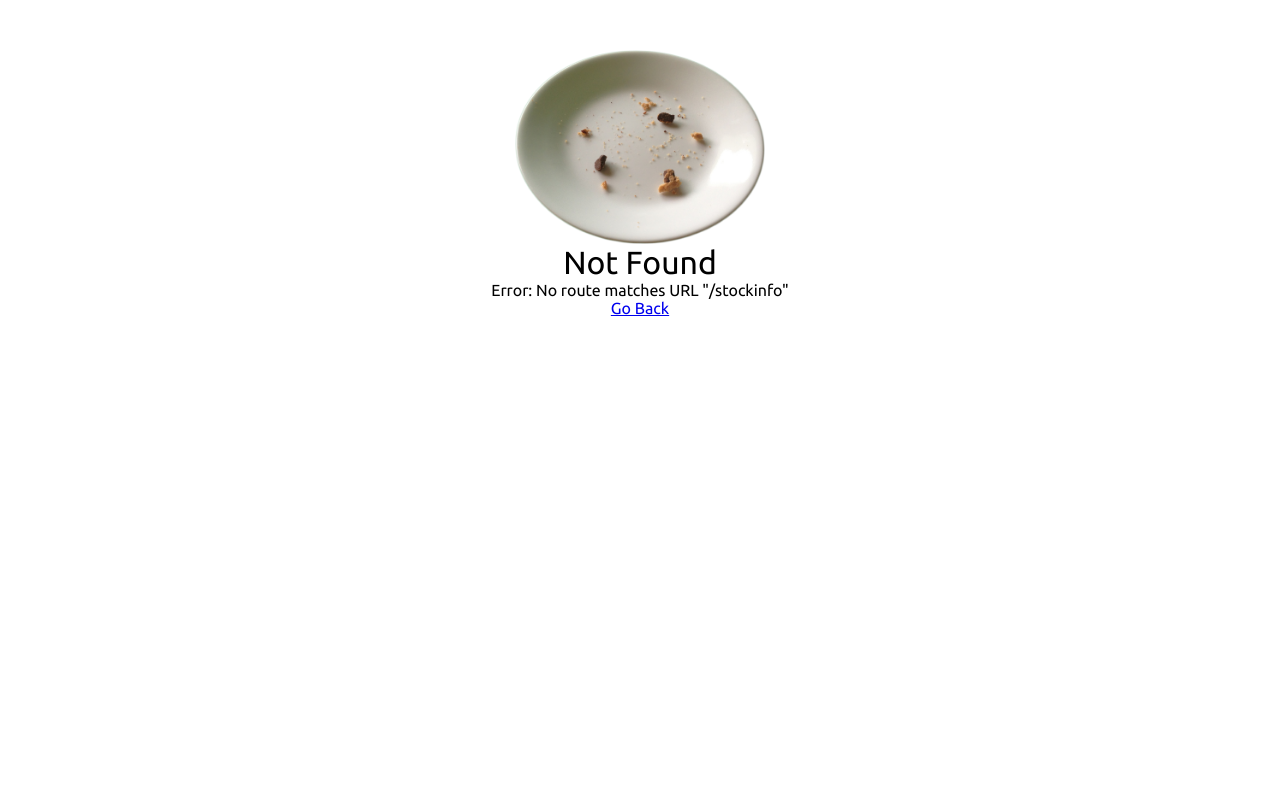
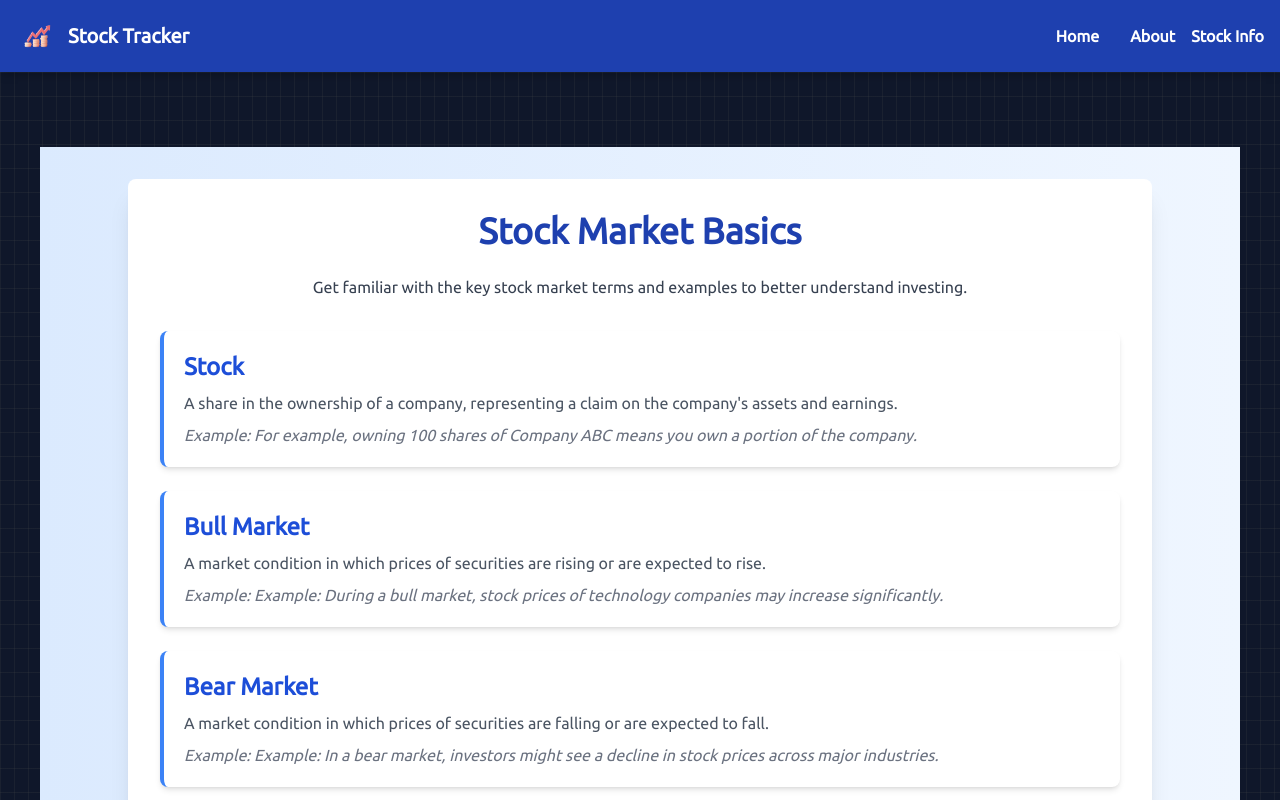
Before and after one commit to tokosaniya09/STOCK_ANALYSIS, a React (Vite) app: page /stockinfo in a window 1280 px wide. Before the commit this address had no page. Shown: the top 800 px of the page. Built offline with nearby package versions, Linux system fonts and the light colour scheme.

Commit message:
StockInfo Page added

```diff
--- a/package.json
+++ b/package.json
@@ -14,7 +14,7 @@
     "react": "^18.2.0",
     "react-dom": "^18.2.0",
     "react-icons": "^4.10.1",
-    "react-router-dom": "^6.14.1"
+    "react-router-dom": "^6.27.0"
   },
   "devDependencies": {
     "@types/react": "^18.2.14",
--- a/src/App.jsx
+++ b/src/App.jsx
@@ -1,21 +1,53 @@
+// import "./App.css";
+// import { Outlet, BrowserRouter as Router, Routes, Route  } from "react-router-dom";
+// import NavBar from "./components/NavBar";
+// import StockInfo from "./components/StockInfo";
+// import Home from "./pages/HomePage";
+
+// function App() {
+//   return (
+//     <div className="App">
+//       <div className="container">
+//         <NavBar />
+//         <main className="main_container">
+//         <Routes>
+//           <Route path="/" element={<Home />} />
+//           <Route path="/stockinfo" element={<StockInfo />} />
+//           <Route path="*" element={<Outlet />} />
+//         </Routes>
+//         </main>
+//       </div>
+//     </div>
+//   );
+// }
+
+// export default App;
+
 import "./App.css";
-import { Outlet } from "react-router-dom";
+import { BrowserRouter as Router, Routes, Route } from "react-router-dom";
 import NavBar from "./components/NavBar";
+import StockInfo from "./components/StockInfo";
+import Home from "./pages/HomePage";
 
 function App() {
   return (
-    <div className="App">
-      <div class="container">
-        <NavBar />
-        <main className="main_container">
-          <Outlet />
-        </main>
+      <div className="App">
+        <div className="container">
+          <NavBar />
+          <main className="main_container">
+            <Routes>
+              <Route path="/" element={<Home />} />
+              <Route path="/stockinfo" element={<StockInfo />} />
+              <Route path="*" element={<div>Page Not Found</div>} />
+            </Routes>
+          </main>
+        </div>
       </div>
-    </div>
   );
 }
 
 export default App;
+
 
 
 {/* <div className="App">
--- a/src/components/NavBar.jsx
+++ b/src/components/NavBar.jsx
@@ -1,12 +1,32 @@
+// import { Link } from "react-router-dom";
+// import logo from "../assets/logo.png";
+
+// export default function NavBar() {
+//   return (
+//     <nav >
+//       <img className="logo" src={logo} alt="Logo" />
+//       <Link to="/">Home</Link>
+//       <Link to="/about">About</Link>
+//       <Link to="/stockinfo">Stock Info</Link>
+//     </nav>
+//   );
+// }
+
 import { Link } from "react-router-dom";
 import logo from "../assets/logo.png";
 
 export default function NavBar() {
   return (
-    <nav >
-      <img className="logo" src={logo} alt="Logo" />
-      <Link to="/">Home</Link>
-      <Link to="/about">About</Link>
+    <nav className="bg-blue-800 p-4 flex items-center justify-between">
+      <div className="flex items-center">
+        <img className="h-10 w-10 mr-3" src={logo} alt="Logo" />
+        <span className="text-white text-xl font-bold">Stock Tracker</span>
+      </div>
+      <div className="space-x-4">
+        <Link to="/" className="text-white hover:text-gray-300">Home</Link>
+        <Link to="/about" className="text-white hover:text-gray-300">About</Link>
+        <Link to="/stockinfo" className="text-white hover:text-gray-300">Stock Info</Link>
+      </div>
     </nav>
   );
 }
--- /dev/null
+++ b/src/components/StockInfo.jsx
@@ -0,0 +1,78 @@
+import React from 'react';
+
+const stockTerms = [
+  {
+    term: 'Stock',
+    definition: 'A share in the ownership of a company, representing a claim on the company\'s assets and earnings.',
+    example: 'For example, owning 100 shares of Company ABC means you own a portion of the company.'
+  },
+  {
+    term: 'Bull Market',
+    definition: 'A market condition in which prices of securities are rising or are expected to rise.',
+    example: 'Example: During a bull market, stock prices of technology companies may increase significantly.'
+  },
+  {
+    term: 'Bear Market',
+    definition: 'A market condition in which prices of securities are falling or are expected to fall.',
+    example: 'Example: In a bear market, investors might see a decline in stock prices across major industries.'
+  },
+  {
+    term: 'Dividend',
+    definition: 'A portion of a company\'s earnings distributed to shareholders, usually in the form of cash or additional shares.',
+    example: 'For instance, if Company XYZ pays a dividend of $2 per share, and you own 50 shares, you will receive $100 as a dividend.'
+  },
+  {
+    term: 'IPO (Initial Public Offering)',
+    definition: 'The process by which a private company becomes publicly traded on a stock exchange by issuing shares to the public for the first time.',
+    example: 'Example: When a company like Uber went public, it held an IPO to sell shares to investors for the first time.'
+  },
+  {
+    term: 'Market Capitalization',
+    definition: 'The total value of a company\'s outstanding shares of stock, calculated by multiplying the share price by the number of shares.',
+    example: 'For example, if a company has 1 million shares outstanding and each share is worth $50, the market cap is $50 million.'
+  },
+  {
+    term: 'P/E Ratio (Price-to-Earnings Ratio)',
+    definition: 'A valuation ratio of a company\'s current share price compared to its per-share earnings.',
+    example: 'Example: If a company\'s stock is trading at $30 and the earnings per share is $2, the P/E ratio would be 15.'
+  },
+  {
+    term: 'Blue Chip Stocks',
+    definition: 'Shares of well-established companies with a history of reliable growth and stable earnings.',
+    example: 'Example: Companies like Apple, Microsoft, and Coca-Cola are considered blue chip stocks.'
+  },
+  {
+    term: 'Day Trading',
+    definition: 'The practice of buying and selling stocks within the same trading day, often multiple times.',
+    example: 'Example: A day trader might buy 100 shares of Company XYZ in the morning and sell them by afternoon to profit from price fluctuations.'
+  },
+  {
+    term: 'Short Selling',
+    definition: 'The act of borrowing shares to sell them, with the intention of buying them back later at a lower price to make a profit.',
+    example: 'Example: If an investor believes a stock will drop in price, they might short sell it to profit from the anticipated decline.'
+  }
+];
+
+const StockInfo = () => {
+  return (
+    <div className="bg-gradient-to-r from-blue-100 to-blue-50 min-h-screen p-8">
+      <div className="max-w-5xl mx-auto bg-white rounded-lg shadow-xl p-8">
+        <h1 className="text-4xl font-extrabold text-center mb-6 text-blue-800">Stock Market Basics</h1>
+        <p className="text-center text-gray-700 mb-8">
+          Get familiar with the key stock market terms and examples to better understand investing.
+        </p>
+        <div className="space-y-6">
+          {stockTerms.map((item, index) => (
+            <div key={index} className="bg-white border-l-4 border-blue-500 p-5 rounded-lg shadow-md hover:shadow-lg transition-shadow">
+              <h2 className="text-2xl font-semibold text-blue-700 mb-2">{item.term}</h2>
+              <p className="text-gray-600">{item.definition}</p>
+              <p className="text-gray-500 mt-2 italic">Example: {item.example}</p>
+            </div>
+          ))}
+        </div>
+      </div>
+    </div>
+  );
+};
+
+export default StockInfo;
--- a/src/index.css
+++ b/src/index.css
@@ -1,3 +1,7 @@
+@tailwind base;
+@tailwind components;
+@tailwind utilities;
+
 body {
   margin: 0;
   font-family: -apple-system, BlinkMacSystemFont, 'Segoe UI', 'Roboto', 'Oxygen',
--- a/src/main.jsx
+++ b/src/main.jsx
@@ -1,3 +1,37 @@
+// import React from "react";
+// import ReactDOM from "react-dom/client";
+// import {
+//   RouterProvider,
+//   Route,
+//   createBrowserRouter,
+//   createRoutesFromElements,
+// } from "react-router-dom";
+// import App from "./App.jsx";
+// import AboutPage from "./pages/AboutPage";
+// import HomePage from "./pages/HomePage";
+// import RecipePage from "./pages/RecipePage";
+// import ErrorPage from "./pages/ErrorPage.jsx";
+// import Ingredients from "./components/Ingredient.jsx";
+// import Instructions from "./components/Instruction.jsx";
+// import "./index.css";
+
+// const router = createBrowserRouter(
+//   createRoutesFromElements(
+//     <Route path="/" element={<App />} errorElement={<ErrorPage />}>
+//       <Route path="/" element={<HomePage />} />
+//       <Route path="/about" element={<AboutPage />} />
+//       <Route path="/recipe/:id" element={<RecipePage />}>
+//         <Route path="/recipe/:id/ingredients" element={<Ingredients />} />
+//         <Route path="/recipe/:id/instructions" element={<Instructions />} />
+//       </Route>
+//     </Route>
+//   )
+// );
+
+// ReactDOM.createRoot(document.getElementById("root")).render(
+//   <RouterProvider router={router} />
+// );
+
 import React from "react";
 import ReactDOM from "react-dom/client";
 import {
@@ -11,6 +45,7 @@ import AboutPage from "./pages/AboutPage";
 import HomePage from "./pages/HomePage";
 import RecipePage from "./pages/RecipePage";
 import ErrorPage from "./pages/ErrorPage.jsx";
+import StockInfo from "./components/StockInfo"; // Import StockInfo component
 import Ingredients from "./components/Ingredient.jsx";
 import Instructions from "./components/Instruction.jsx";
 import "./index.css";
@@ -20,10 +55,12 @@ const router = createBrowserRouter(
     <Route path="/" element={<App />} errorElement={<ErrorPage />}>
       <Route path="/" element={<HomePage />} />
       <Route path="/about" element={<AboutPage />} />
+      <Route path="/stockinfo" element={<StockInfo />} /> {/* Add StockInfo route */}
       <Route path="/recipe/:id" element={<RecipePage />}>
         <Route path="/recipe/:id/ingredients" element={<Ingredients />} />
         <Route path="/recipe/:id/instructions" element={<Instructions />} />
       </Route>
+      <Route path="*" element={<ErrorPage />} /> {/* Catch-all for unknown routes */}
     </Route>
   )
 );
--- a/src/pages/AboutPage.jsx
+++ b/src/pages/AboutPage.jsx
@@ -2,7 +2,7 @@ export default function AboutPage() {
   return (
     <>
       <h1>ABOUT PAGE</h1>
-      <p>This app gives recipes</p>
+      <p>This app gives stock information</p>
     </>
   );
 }
--- a/src/pages/RecipePage.jsx
+++ b/src/pages/RecipePage.jsx
@@ -16,7 +16,7 @@ export default function RecipePage() {
 
   if (loading) return <Loading />;
   if (error) return <h1>{error}</h1>;
-  if (data?.errors) return <Error explanation="Recipe not found" />;
+  if (data?.errors) return <Error explanation="Stock not found" />;
 
   console.log(data);
   return (
```
Also changed, not shown: 1 other file (tests, documents, lock files or other folders).
